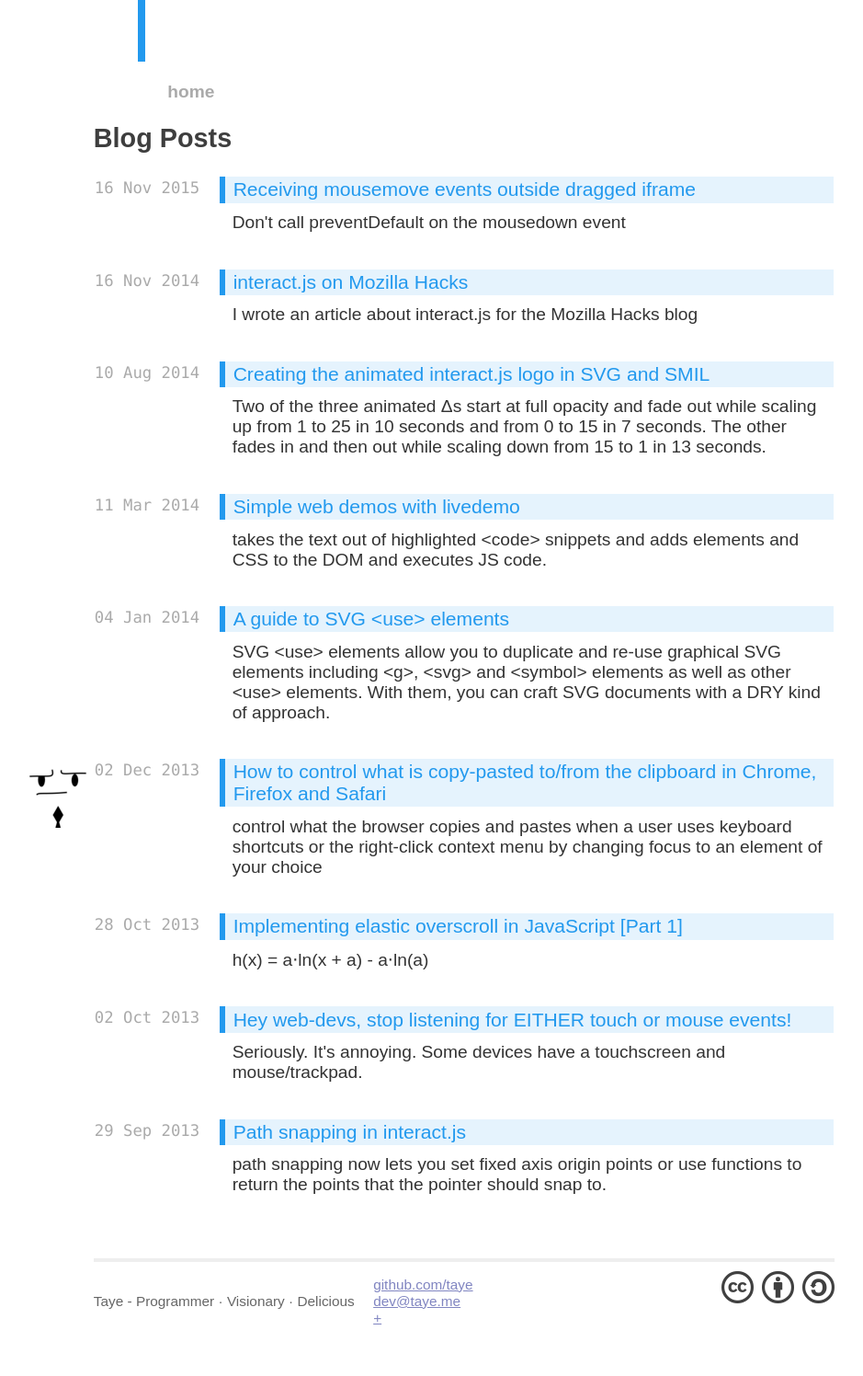
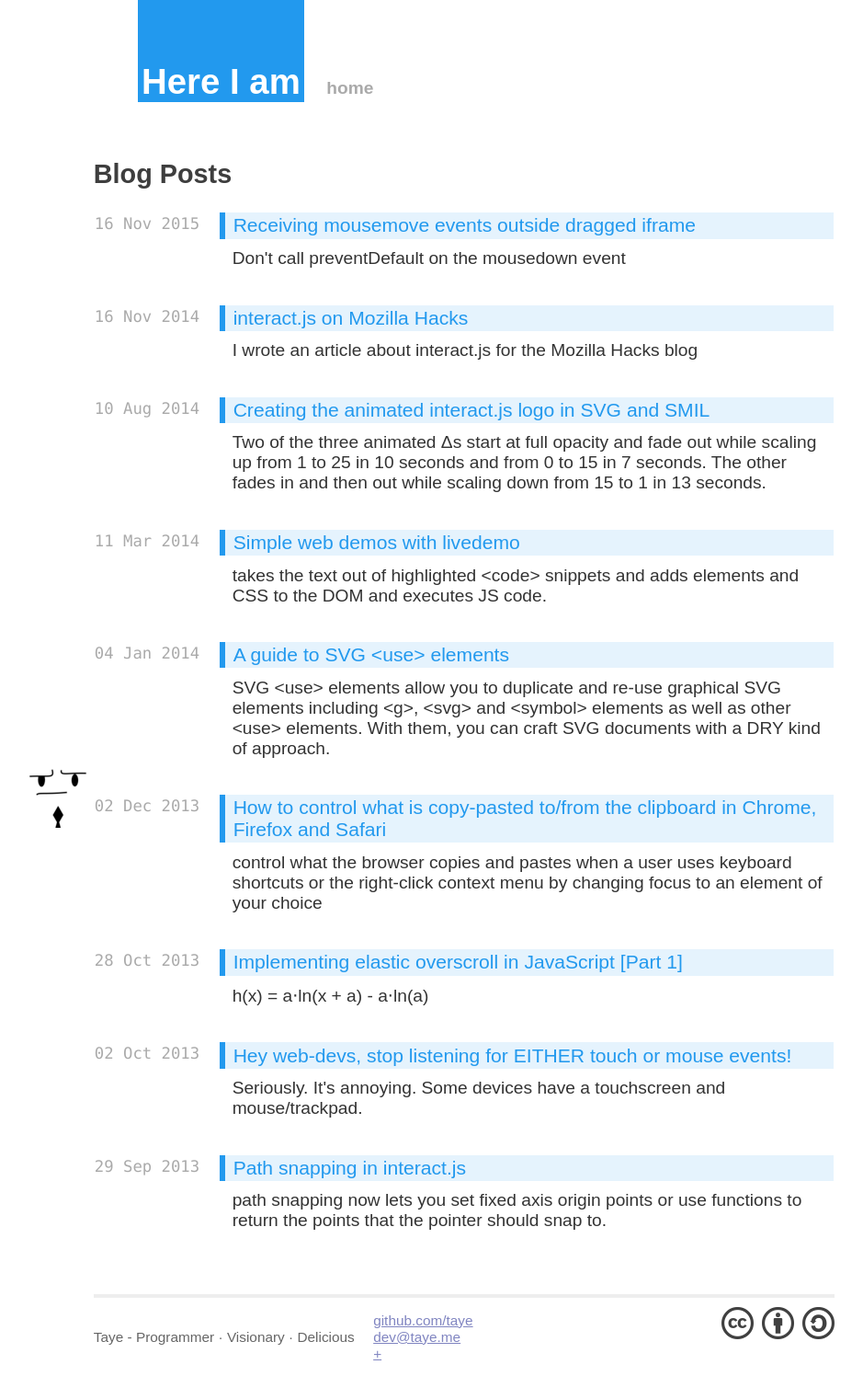
Before and after one commit to taye/taye.github.io, a Jekyll site: the page built from index.html, in a window 1280 px wide. Shown: the whole page at 92% size, without its empty margins (135-1074 px from the left). Built offline with Jekyll 4.4.1, drawn with Linux system fonts in a browser that asks for light colours; some web fonts are replaced; before the commit the page ends 1457 px from its top, so only the background shows below that.

Commit message:
Fix header text

```diff
--- a/_layouts/default.html
+++ b/_layouts/default.html
@@ -38,7 +38,7 @@
 
         <div class="site">
           <header>
-              <h1 class="title"><a href="{{ site.baseurl }}">{{ site.name | xml_escape }}</a></h1>
+              <h1 class="title"><a href="{{ site.baseurl }}">{{ site.title | xml_escape }}</a></h1>
               <a class="extra" href="{{ site.baseurl }}">home</a>
           </header>
 
```
